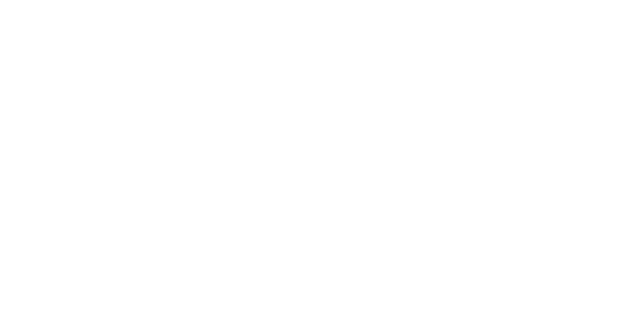
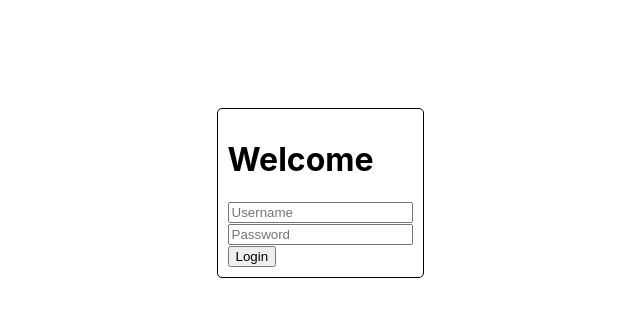
Before and after one commit to siudeks/azure-b2c-react-spring-poc, a React (Create React App) app in the folder frontend/: page /login in a window 1280 px wide. Shown: the top 316 px of the page, without its empty margins (320-960 px from the left). Built offline with nearby package versions, Linux system fonts and the light colour scheme.

Commit message:
Login functionality with stub service

```diff
--- a/frontend/src/Components/App/App.tsx
+++ b/frontend/src/Components/App/App.tsx
@@ -3,12 +3,22 @@ import './App.css';
 import Login from '../Login/Login';
 import Dashboard from '../Dashboard/Dashboard';
 import { BrowserRouter, Route } from 'react-router-dom';
+import AuthenticationServiceStub from '../../Services/AuthenticationServiceStub';
+import AuthenticationService from '../../Services/Interfaces/AuthenticateService';
 
 const App: React.FC = () => {
+
+  let authService: AuthenticationService = new AuthenticationServiceStub();
+
   return (
     <BrowserRouter>
-        <Route exact path="/" component={Login} />
-        <Route path="/dashbaord" component={Dashboard} />
+      <Route exact path="/">
+        <Login authenticationService={authService} />
+      </Route>
+      <Route exact path="/login">
+        <Login authenticationService={authService} />
+      </Route>
+      <Route path="/dashbaord" component={Dashboard} />
     </BrowserRouter>
   );
 }
--- a/frontend/src/Components/Login/Login.css
+++ b/frontend/src/Components/Login/Login.css
@@ -10,3 +10,8 @@
 .login-form {
    text-align: center;
  }
+
+ .login-error {
+     color: red;
+     font-size: small;
+ }
--- a/frontend/src/Components/Login/Login.tsx
+++ b/frontend/src/Components/Login/Login.tsx
@@ -1,11 +1,30 @@
-import React, { Component } from 'react'
+import React, { useState } from 'react'
 import './Login.css'
 import { useHistory } from "react-router-dom";
+import { History } from 'history';
+import AuthenticationService from '../../Services/Interfaces/AuthenticateService';
 
-const Login: React.FC = () => {
+type LoginProps = {
+    authenticationService: AuthenticationService
+}
+
+const Login: React.FC<LoginProps> = (props: LoginProps) => {
 
     // useHistory force us to use function component
-    let history = useHistory();
+    let history: History = useHistory();
+    let authenticationService: AuthenticationService = props.authenticationService;
+
+    const [userName, setUserName] = useState<string>('');
+    const [password, setPassword] = useState<string>('');
+    const [error, setError] = useState<string>('');
+
+    function Authenticate(): void {
+        if(authenticationService.Authenticate(userName, password)){
+            history.push('/dashbaord');
+            return;
+        }
+        setError('Login fail.');
+    }
 
     return (
         <div className='login-form'>
@@ -13,12 +32,18 @@ const Login: React.FC = () => {
                 <h1>Welcome</h1>
                 <div>
                     <div>
-                        <input placeholder='Username' />
+                        <input placeholder='Username'
+                            onChange={(e: React.ChangeEvent<HTMLInputElement>) => {setUserName(e.target.value)}}
+                            value={userName} />
                     </div>
                     <div>
-                        <input placeholder='Password' type='password' />
+                        <input placeholder='Password'
+                            type='password'
+                            onChange={(e: React.ChangeEvent<HTMLInputElement>) => {setPassword(e.target.value)}}
+                            value={password} />
                     </div>
-                    <button onClick={() => { history.push('/dashbaord') }}>Login</button>
+                    <button onClick={Authenticate}>Login</button>
+                    <div className='login-error'>{error}</div>
                 </div>
             </div>
         </div>
--- /dev/null
+++ b/frontend/src/Services/AuthenticationServiceStub.ts
@@ -0,0 +1,18 @@
+import AuthenticationService from './Interfaces/AuthenticateService'
+
+class AuthenticationServiceStub implements AuthenticationService {
+
+    isAuthenticate: Boolean = false;
+
+    IsAuthenticate(): Boolean {
+        return this.isAuthenticate;
+    }
+
+    Authenticate(username: string, passsword: string): Boolean {
+        this.isAuthenticate = (username === 'root' && passsword === 'toor');
+        console.log(`Authenticate ${this.isAuthenticate ? 'success': 'fail'} for ${username} ${passsword}`);
+        return this.isAuthenticate;
+    }
+}
+
+export default AuthenticationServiceStub;
--- /dev/null
+++ b/frontend/src/Services/Interfaces/AuthenticateService.ts
@@ -0,0 +1,7 @@
+interface AuthenticationService {
+    IsAuthenticate(): Boolean;
+
+    Authenticate(username: string, passsword: string): Boolean;
+}
+
+export default AuthenticationService;
```
Also changed, not shown: frontend/package.json (line endings or trailing spaces).
